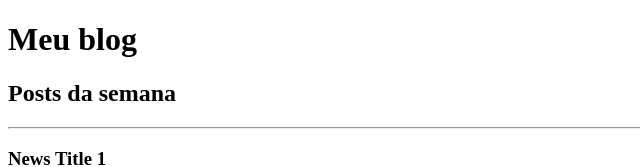
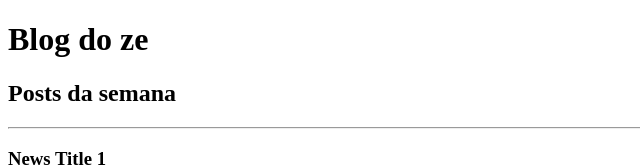
Before and after one commit to JoaoPaulo-creator/fundamentos-react, a React app: page / in a window 1280 px wide. Shown: the top 167 px of the page, without its empty margins (0-640 px from the left). Built offline with nearby package versions, Linux system fonts and the light colour scheme.

Commit message:
Mais coisa sobre props

```diff
--- a/package.json
+++ b/package.json
@@ -3,12 +3,10 @@
   "version": "1.0.0",
   "main": "index.js",
   "license": "MIT",
-
   "scripts": {
     "build": "webpack",
     "dev": "webpack serve"
   },
-
   "devDependencies": {
     "@babel/core": "^7.20.7",
     "@babel/preset-env": "^7.20.2",
@@ -21,8 +19,8 @@
     "webpack-dev-server": "^4.11.1"
   },
   "dependencies": {
+    "prop-types": "^15.8.1",
     "react": "^17.0.2",
     "react-dom": "^17.0.2"
   }
-
 }
--- a/src/App/App.js
+++ b/src/App/App.js
@@ -4,8 +4,8 @@ realizar o import do React
 */
 
 import React from "react";
-import Article from "./components/article";
-
+import Post from "./components/posts/Post";
+import Header from "./components/Header/Header";
 
 export default function App(){
   return (
@@ -15,22 +15,28 @@ export default function App(){
     Esse conceito vem diretamente do HTML, nao sendo exclusivo do React
     */
     <>
-      <h1>Meu blog</h1>
-      <h2>Posts da semana</h2>
+
+      <Header
+        title='Blog do ze'
+        subtitle={'sasdas'}
+      >
+        <h2>Posts da semana</h2>
+
+      </Header>
 
       <hr />
 
-      <Article
+      <Post
         title='News Title 1'
         subtitle='News subtitile 1'
       />
 
-      <Article
+      <Post
         title='News Title 2'
         subtitle='News subtitile 2'
       />
 
-      <Article
+      <Post
         title='News Title 3'
         subtitle='News subtitile 3'
       />
--- /dev/null
+++ b/src/App/components/header/Header.js
@@ -0,0 +1,11 @@
+import React from "react";
+
+export default function Header(props) {
+
+  return (
+    <>
+      <h1>{props.title}</h1>
+      {props.children}
+    </>
+  )
+}
--- a/src/App/components/article.js
+++ b/src/App/components/posts/Post.js
@@ -7,7 +7,7 @@ const ArticleProps ={
 
 
 // Props sao usadas apenas para leitura
-export default function Article({title, subtitle} = ArticleProps){
+export default function Post({ title, subtitle } = ArticleProps){
   return (
     <>
       <h3>{title}</h3>
```
Also changed, not shown: 1 other file (tests, documents, lock files or other folders).
